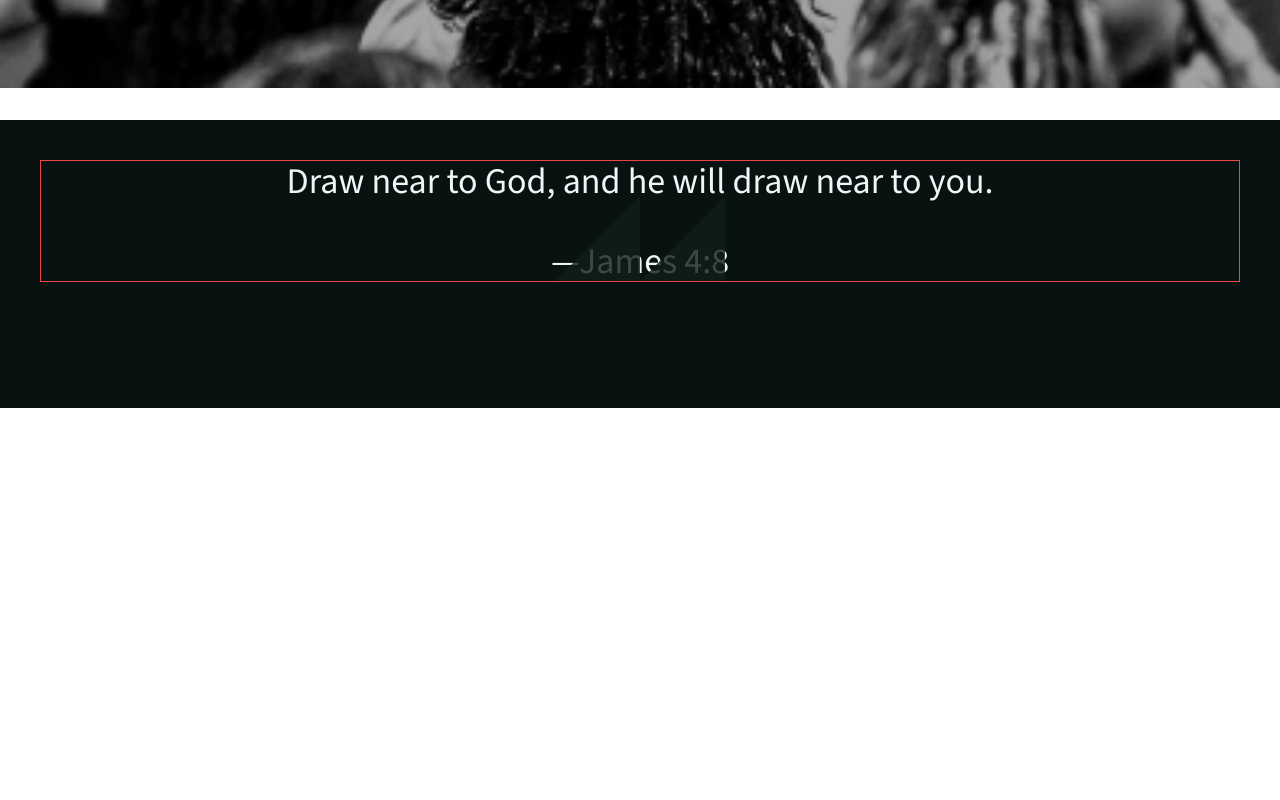
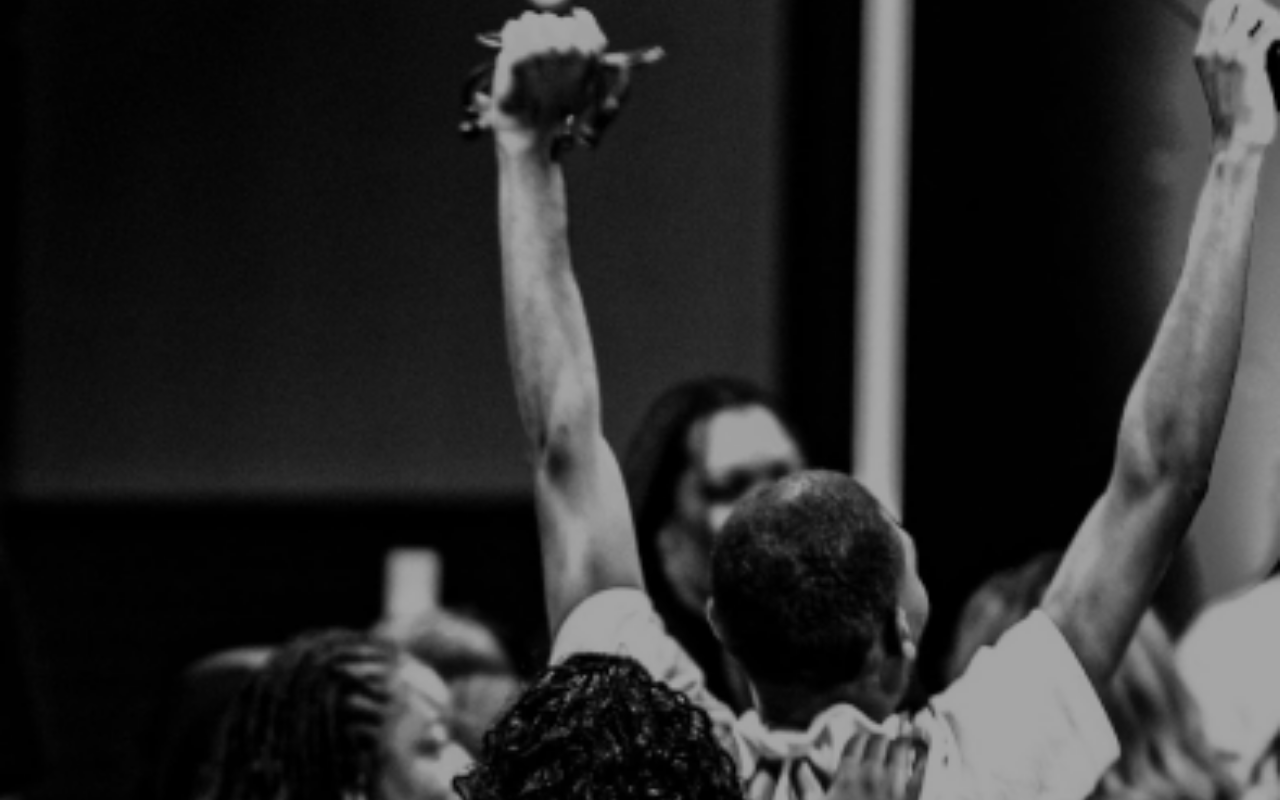
Before and after one commit to Ayomide4/coi, a Next.js app: page / in a window 1280 px wide. Shown: the part 680-1480 px from the top of the page. Before the commit the page ends 1088 px from the top, so only its background shows below. Built offline with nearby package versions, Linux system fonts and the light colour scheme; a web font is replaced by a local one.

Commit message:
add vision component

```diff
--- a/src/app/components/quote.tsx
+++ b/src/app/components/quote.tsx
@@ -1,15 +1,19 @@
 export default function Quote() {
   return (
-    <div className="bg-background h-72 p-10">
-      <div className="flex flex-col items-center relative border border-red-500">
-        <h1 className="text-4xl mb-10">
+    <div className="bg-background h-72 p-8">
+      <div className="flex flex-col relative  z-20">
+        <h1 className="text-3xl mb-0 z-20 mt-10">
           Draw near to God, and he will draw near to you.
         </h1>
-        <h2 className="text-4xl">—James 4:8</h2>
-        <div className="absolute flex bottom-0">
-          <div className="w-0 h-0 border-l-[85px] border-r-[0px] border-b-[85px] border-b-secondary border-transparent opacity-80 z-1"></div>
-          <div className="w-0 h-0 border-l-[85px] border-r-[0px] border-b-[85px] border-b-secondary border-transparent opacity-80 z-1"></div>
+        <div className="absolute flex top-0 left-0 z-10">
+          <div className="w-0 h-0 rotate-90 border-l-[0px] border-r-[50px] border-b-[50px] border-b-secondary border-transparent opacity-80"></div>
+          <div className="w-0 h-0 rotate-90 border-l-[0px] border-r-[50px] border-b-[50px] border-b-secondary border-transparent opacity-80"></div>
         </div>
+        <div className="absolute flex bottom-20 right-0 z-10">
+          <div className="w-0 h-0 border-l-[75px] border-r-[0px] border-b-[75px] border-b-secondary border-transparent opacity-80"></div>
+          <div className="w-0 h-0 border-l-[75px] border-r-[0px] border-b-[75px] border-b-secondary border-transparent opacity-80"></div>
+        </div>
+        <h2 className=" text-3xl text-right mt-20 z-20 ">—James 4:8</h2>
       </div>
     </div>
   );
--- /dev/null
+++ b/src/app/components/vision.tsx
@@ -0,0 +1,28 @@
+import Image from "next/image";
+import vision from "../../../public/assets/vision.png"
+import Button from "./button";
+
+export default function Vision() {
+  return (
+    <div className="relative">
+        <div className="h-[80vh] relative">
+            <Image
+                src={vision}
+                alt="vision"
+                className="absolute inset-0 w-full h-full object-cover z-0"
+            />
+            <div className="relative z-10 flex flex-col items-center justify-center h-full p-4 bg-black/20 ">
+                <h1 className="text-center text-4xl text-white mb-6">OUR VISION</h1>
+                <p className="text-center text-2xl text-white mb-4 max-w-4xl">
+                Our vision is to see a generation pursuing Jesus, living as His dwelling place, boldly sharing the gospel, and carrying His love to the world.
+                </p>
+                <p className="text-center text-2xl text-white max-w-4xl mb-10">
+                To inspire intimacy with Jesus by fostering worship, prayer, and obedience, helping people find purpose and fulfillment in Him. A Space to experience Gods undiluted presence.
+                </p>
+
+            <Button size={[22, 3]} text="LEARN MORE" />
+            </div>
+        </div>
+    </div>
+  );
+}
--- a/src/app/page.tsx
+++ b/src/app/page.tsx
@@ -3,6 +3,7 @@ import coi_bg from "../../public/assets/coi-bg-test.png";
 import { Dela_Gothic_One, Sora } from "next/font/google";
 import Button from "./components/button";
 import Quote from "./components/quote";
+import Vision from "./components/vision";
 
 const headingFont = Dela_Gothic_One({
   subsets: ["latin"],
@@ -18,7 +19,7 @@ const sora = Sora({
 export default function Home() {
   return (
     <div className={`m-0 p-0 text-textColor`}>
-      <div className="w-full h-screen">
+      <div className="w-full h-[calc(100%-2rem)]">
         <div className="flex flex-col w-full h-full absolute items-center justify-center">
           <h2 className={`${sora.className} text-4xl`}>Join us for</h2>
           <h1
@@ -44,6 +45,17 @@ export default function Home() {
         />
       </div>
       <Quote />
+      <Vision />
+      <div className="h-screen">
+        <iframe
+          className="w-full h-full"
+          src="YOUR_YOUTUBE_VIDEO_URL"
+          title="YouTube video player"
+          allow="accelerometer; autoplay; clipboard-write; encrypted-media; gyroscope; picture-in-picture"
+          allowFullScreen
+        />
+      </div>
     </div>
+
   );
 }
```
Also changed, not shown: public/assets/vision.png (added).
